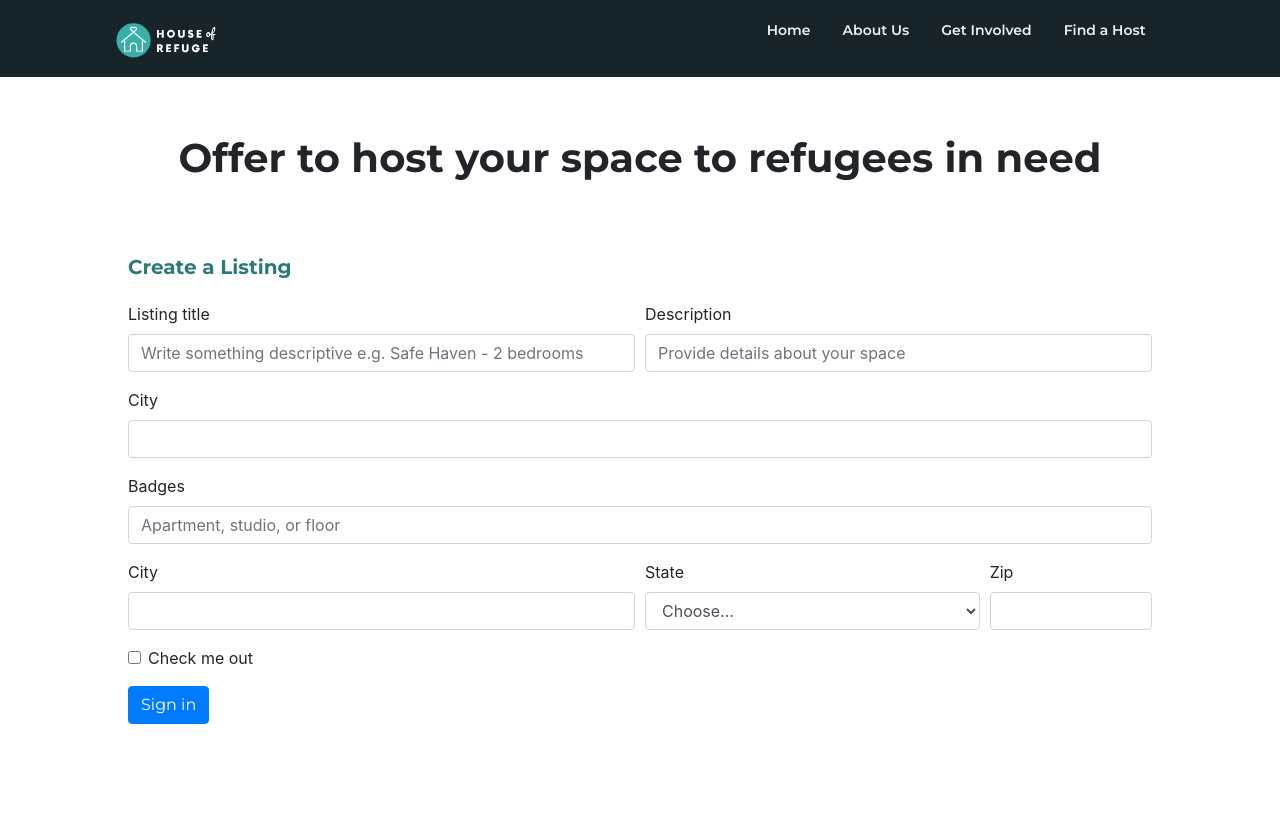
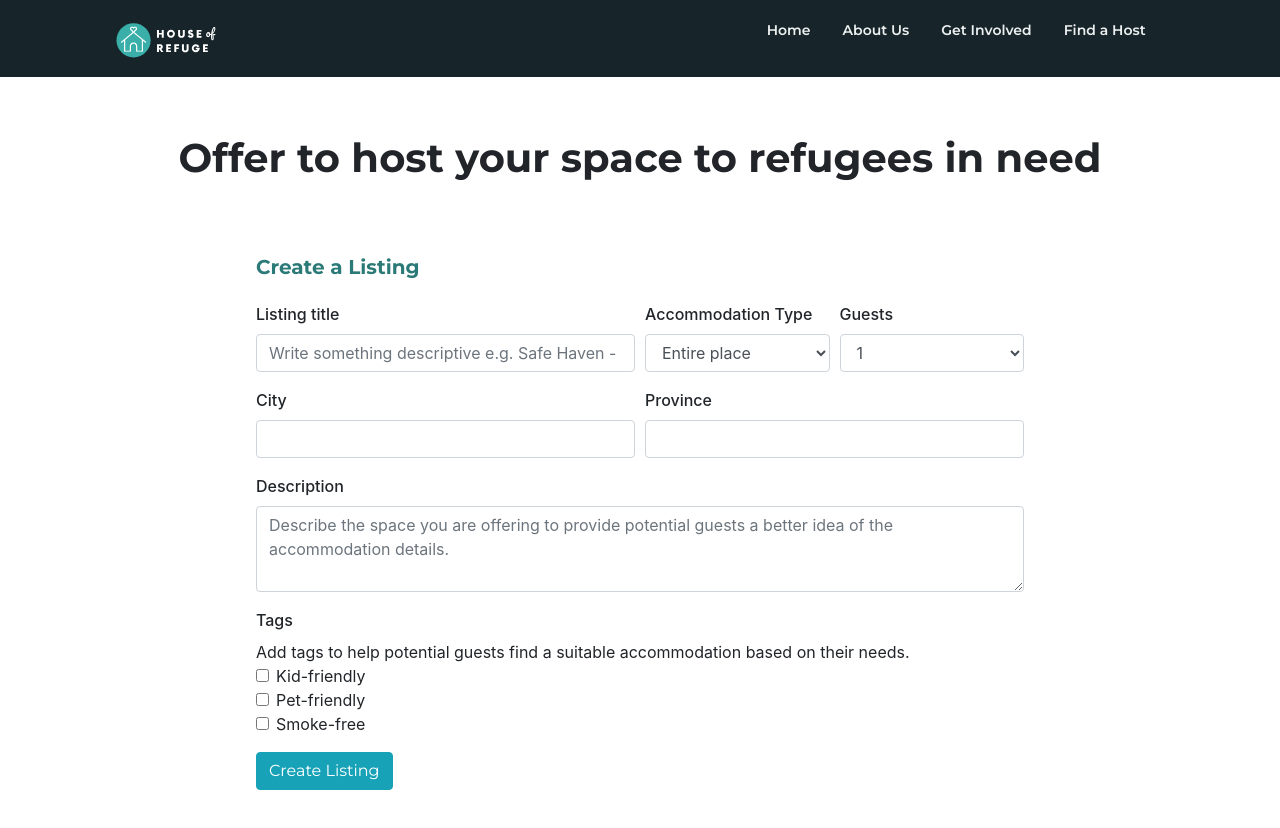
Before and after one commit to misiucodes/refugeehostingapp-react, a React (Create React App) app: page /getinvolved in a window 1280 px wide. Shown: the top 828 px of the page. Before the commit the page ends 800 px from the top, so only its background shows below. Built offline with nearby package versions, Linux system fonts and the light colour scheme.

Commit message:
Created tags section of host form

```diff
--- a/src/GetInvolved.css
+++ b/src/GetInvolved.css
@@ -1,5 +1,5 @@
 form {
-  padding: 5% 10%;
+  padding: 5% 20%;
 }
 
 .title {
@@ -17,3 +17,11 @@ form {
   padding-bottom: 20px;
   color: #2b7a78;
 }
+
+.field-title {
+  font-weight: 500;
+}
+textarea.description-textarea {
+  overflow: auto;
+  resize: vertical;
+}
--- a/src/GetInvolved.js
+++ b/src/GetInvolved.js
@@ -9,50 +9,72 @@ export default function GetInvolved() {
       <div className="title">Offer to host your space to refugees in need</div>
       <form>
         <div className="subtitle">Create a Listing</div>
-          <div class="form-row">
-            <div class="form-group col-md-6">
-              <label for="listing-title">Listing title</label>
-              <input type="text" class="form-control" placeholder="Write something descriptive e.g. Safe Haven - 2 bedrooms"/>
+          <div className="form-row">
+            <div className="form-group col-6">
+              <label for="listing-title" className="field-title">Listing title</label>
+              <input type="text" className="form-control" placeholder="Write something descriptive e.g. Safe Haven - 2 bedrooms"/>
             </div>
-            <div class="form-group col-md-6">
-              <label for="description">Description</label>
-              <input type="text" class="form-control" placeholder="Provide details about your space"/>
-            </div>
-          </div>
-          <div class="form-group">
-            <label for="city">City</label>
-            <input type="text" class="form-control" />
-          </div>
-          <div class="form-group">
-            <label for="badges">Badges</label>
-            <input type="text" class="form-control" placeholder="Apartment, studio, or floor"/>
-          </div>
-          <div class="form-row">
-            <div class="form-group col-md-6">
-              <label for="inputCity">City</label>
-              <input type="text" class="form-control" id="inputCity"/>
-            </div>
-            <div class="form-group col-md-4">
-              <label for="inputState">State</label>
-              <select id="inputState" class="form-control">
-                <option selected>Choose...</option>
-                <option>...</option>
+            <div className="form-group col-3">
+              <label for="accommodation-type-select" className="field-title">Accommodation Type</label>
+              <select className="form-control">
+                <option>Entire place</option>
+                <option>Private room</option>
+                <option>Basement</option>
               </select>
             </div>
-            <div class="form-group col-md-2">
-              <label for="inputZip">Zip</label>
-              <input type="text" class="form-control" id="inputZip"/>
-            </div>
+          <div className="form-group col-3">
+              <label for="guest-select" className="field-title">Guests</label>
+              <select className="form-control">
+                <option>1</option>
+                <option>2</option>
+                <option>3</option>
+                <option>4</option>
+                <option>5</option>
+                <option>6</option>
+                <option>7</option>
+                <option>8</option>
+                <option>9</option>
+                <option>10</option>
+              </select>
           </div>
-          <div class="form-group">
-            <div class="form-check">
-              <input class="form-check-input" type="checkbox" id="gridCheck"/>
-              <label class="form-check-label" for="gridCheck">
-                Check me out
-              </label>
-            </div>
           </div>
-          <button type="submit" class="btn btn-primary">Sign in</button>
+          <div className="form-row">
+          <div className="form-group col-6">
+            <label for="city" className="field-title">City</label>
+            <input type="text" className="form-control" />
+          </div>
+          <div className="form-group col-6">
+            <label for="province" className="field-title">Province</label>
+            <input type="text" className="form-control" />
+          </div>
+          </div>
+          <div className="form-row">
+            <div className="form-group col-12">
+              <label for="desription-textbox" className="field-title">Description</label>
+              <textarea className="form-control description-textarea" rows="3" placeholder="Describe the space you are offering to provide potential guests a better idea of the accommodation details."></textarea>
+          </div>
+          <div className="form-group col-12">
+            <label for="inputCity" className="field-title">Tags</label>
+              <div>Add tags to help potential guests find a suitable accommodation based on their needs.</div>
+                <div class="form-check">
+                  <input class="form-check-input" type="checkbox" value="" id="defaultCheck1"/>
+                    <label class="form-check-label" for="defaultCheck1">Kid-friendly</label>
+                </div>
+                <div class="form-check">
+                  <input class="form-check-input" type="checkbox" value="" id="defaultCheck1"/>
+                    <label class="form-check-label" for="defaultCheck1">Pet-friendly</label>
+                </div><div class="form-check">
+                  <input class="form-check-input" type="checkbox" value="" id="defaultCheck1"/>
+                    <label class="form-check-label" for="defaultCheck1">Smoke-free</label>
+                </div>
+
+
+
+
+          </div>
+          </div>
+
+          <button type="submit" className="btn btn-info">Create Listing</button>
       </form>
     </div>
   );
```
